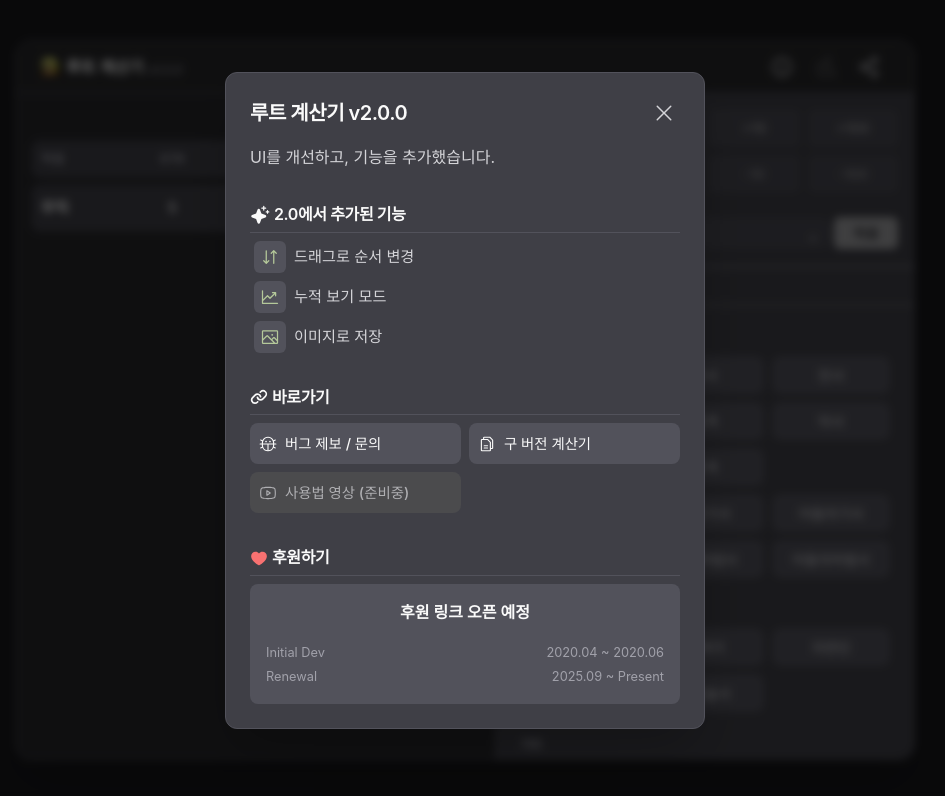
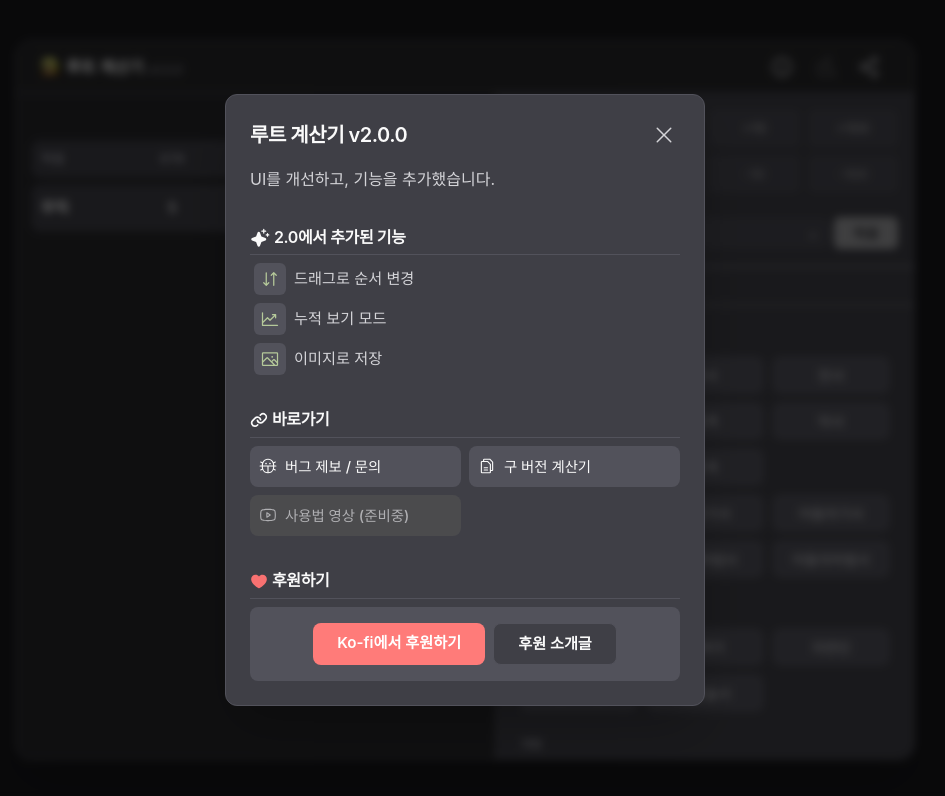
Before and after one commit to ktseo41/route-calculator, a React (Vite) app: page / in a window 1280 px wide. Both pictures are taken after a click on the button 957 px from the left and 66 px from the top of the page. Shown: the top 796 px of the page, without its empty margins (175-1120 px from the left). Built offline with nearby package versions, Linux system fonts and the light colour scheme; a web font is replaced by a local one.

Commit message:
feat: AboutModal에 Ko-fi 후원 링크 추가
- 후원 섹션에 "Ko-fi에서 후원하기", "후원 소개글" 버튼 추가
- 개발 통계 및 작업 이력 영역 제거
- 후원 버튼 색상을 부드러운 톤으로 조정 (#ff7b79)

```diff
--- a/src/components/AboutModal.tsx
+++ b/src/components/AboutModal.tsx
@@ -9,7 +9,6 @@ import {
   ArrowsDownUp,
   ChartLineUp,
   Files,
-  MagicWand,
 } from "@phosphor-icons/react";
 
 interface AboutModalProps {
@@ -105,16 +104,23 @@ const AboutModal = ({ isOpen, onClose }: AboutModalProps) => {
               <Heart size={18} weight="fill" className="heart-icon" /> 후원하기
             </h4>
             <div className="donation-content">
-              <p className="donation-placeholder">후원 링크 오픈 예정</p>
-              <div className="work-history">
-                <div className="history-item">
-                  <span className="label">Initial Dev</span>
-                  <span className="date">2020.04 ~ 2020.06</span>
-                </div>
-                <div className="history-item">
-                  <span className="label">Renewal</span>
-                  <span className="date">2025.09 ~ Present</span>
-                </div>
+              <div className="donation-buttons">
+                <a
+                  href="https://ko-fi.com/elanroutecalc"
+                  target="_blank"
+                  rel="noreferrer"
+                  className="donation-link"
+                >
+                  Ko-fi에서 후원하기
+                </a>
+                <a
+                  href="https://ko-fi.com/post/%EC%95%88%EB%85%95%ED%95%98%EC%84%B8%EC%9A%94-%ED%9B%84%EC%9B%90-%ED%8E%98%EC%9D%B4%EC%A7%80%EB%A5%BC-%EC%97%B4%EC%97%88%EC%8A%B5%EB%8B%88%EB%8B%A4-N4N01PZ6G0"
+                  target="_blank"
+                  rel="noreferrer"
+                  className="donation-link donation-link--secondary"
+                >
+                  후원 소개글
+                </a>
               </div>
             </div>
           </section>
--- a/src/styles/components/AppHeader.css
+++ b/src/styles/components/AppHeader.css
@@ -63,7 +63,11 @@
   width: 20px;
   height: 20px;
   margin-right: 6px;
-  background: linear-gradient(135deg, var(--accent-primary), var(--accent-dark));
+  background: linear-gradient(
+    135deg,
+    var(--accent-primary),
+    var(--accent-dark)
+  );
   border-radius: var(--radius-sm);
   display: grid;
   place-items: center;
--- a/src/styles/components/Modal.css
+++ b/src/styles/components/Modal.css
@@ -259,23 +259,115 @@
   text-align: center;
 }
 
+.donation-buttons {
+  display: flex;
+  gap: var(--space-sm);
+  justify-content: center;
+  flex-wrap: wrap;
+}
+
 .donation-placeholder {
   font-weight: 600;
   color: var(--text-primary);
   margin-bottom: var(--space-sm);
 }
 
-.work-history {
+.donation-link {
+  display: inline-block;
+  padding: var(--space-sm) var(--space-lg);
+  background-color: #ff7b79;
+  color: white;
+  font-weight: 600;
+  font-size: 0.95rem;
+  text-decoration: none;
+  border-radius: var(--radius-md);
+  transition: all var(--transition-fast);
+}
+
+.donation-link:hover {
+  background-color: #ff6563;
+  transform: translateY(-1px);
+}
+
+.donation-link--secondary {
+  background-color: var(--bg-secondary);
+  color: var(--text-primary);
+  border: 1px solid var(--border-color);
+}
+
+.donation-link--secondary:hover {
+  background-color: var(--bg-primary);
+  border-color: var(--accent-primary);
+}
+
+/* Dev Stats */
+.dev-stats {
   display: flex;
   flex-direction: column;
+  gap: 6px;
+  margin-bottom: var(--space-md);
+  padding-bottom: var(--space-sm);
+  border-bottom: 1px dashed var(--border-color);
+}
+
+.stat-row {
+  display: flex;
+  justify-content: space-between;
+  align-items: center;
+  font-size: 0.85rem;
+}
+
+.stat-label {
+  color: var(--text-tertiary);
+}
+
+.stat-value {
+  color: var(--text-primary);
+  font-weight: 500;
+  font-variant-numeric: tabular-nums;
+}
+
+.stat-value.code-change {
+  display: flex;
+  gap: 8px;
+}
+
+.stat-value .addition {
+  color: #22c55e; /* Green */
+}
+
+.stat-value .deletion {
+  color: #ef4444; /* Red */
+}
+
+/* AI Tools */
+.ai-tools {
+  margin-bottom: var(--space-md);
+  padding-bottom: var(--space-sm);
+  border-bottom: 1px dashed var(--border-color);
+}
+
+.ai-label {
+  display: flex;
+  align-items: center;
   gap: 4px;
   font-size: 0.8rem;
   color: var(--text-tertiary);
-  border-top: 1px dashed var(--border-color);
-  padding-top: var(--space-sm);
+  margin-bottom: 6px;
 }
 
-.history-item {
+.ai-tool-list {
   display: flex;
-  justify-content: space-between;
+  flex-wrap: wrap;
+  gap: 6px;
 }
+
+.ai-tool {
+  display: inline-block;
+  padding: 2px 8px;
+  background-color: var(--bg-secondary);
+  border: 1px solid var(--border-color);
+  border-radius: var(--radius-sm);
+  font-size: 0.75rem;
+  color: var(--text-secondary);
+}
--- a/src/styles/components/PointAdjuster.css
+++ b/src/styles/components/PointAdjuster.css
@@ -173,8 +173,9 @@
     height: 32px; /* Compact height */
   }
 
-  .custom-adjust-btn {
+  .custom-input-group .custom-adjust-btn {
     width: 32px;
+    height: 32px;
     font-size: 0.875rem;
   }
 
```
